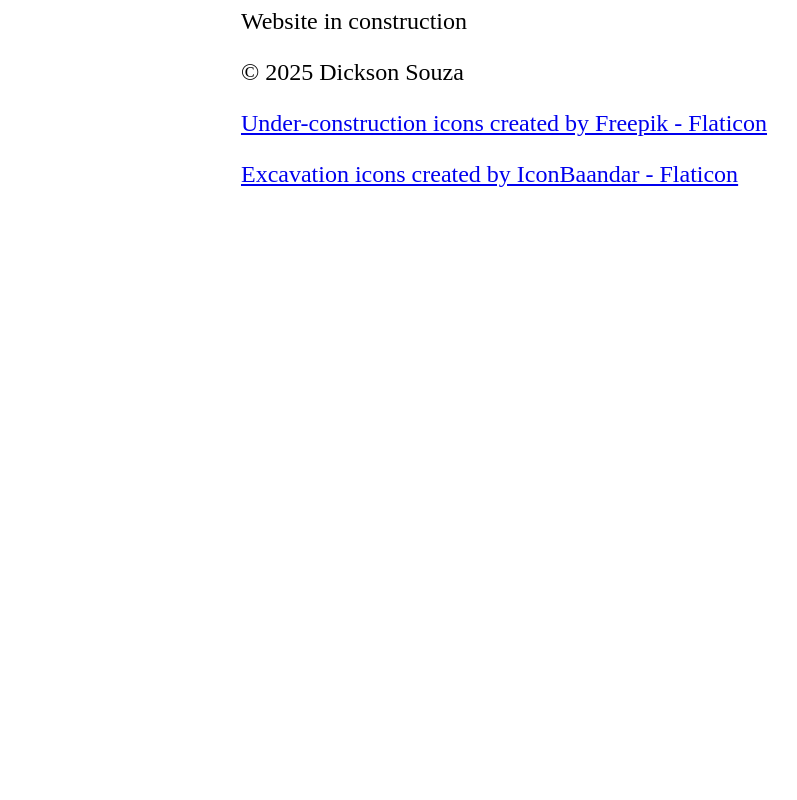
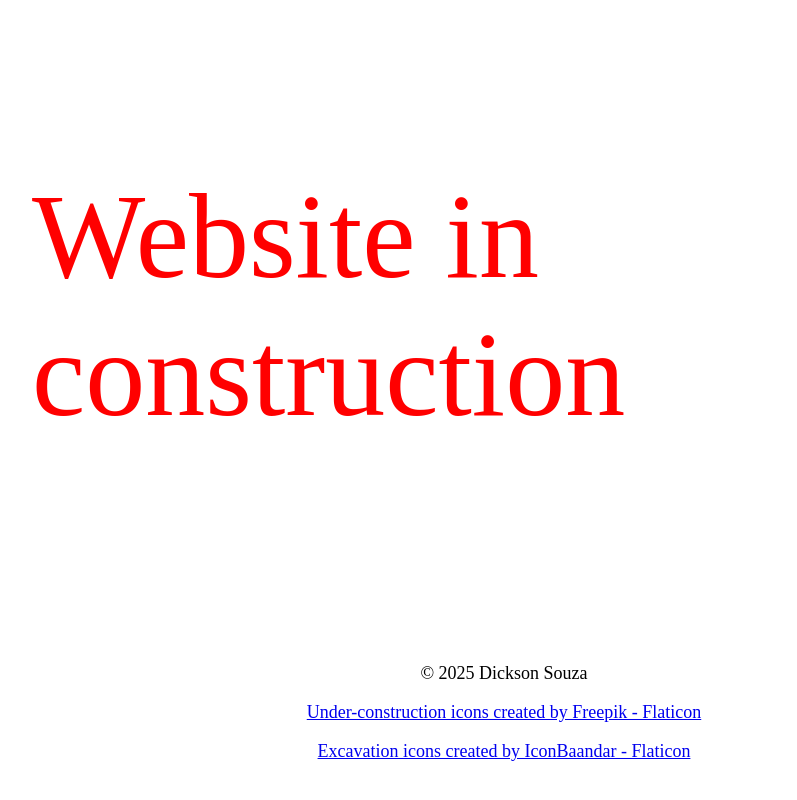
Before and after one commit to disouzam/blog-frontend-public, a React (Vite) app: page / in a window 1280 px wide. Shown: the whole page, without its empty margins (136-933 px from the left). Built offline with nearby package versions, Linux system fonts and the light colour scheme.

Commit message:
Style for banner content with message website in construction and fixed footer
- https://stackoverflow.com/questions/18915550/fix-footer-to-bottom-of-page/18915680#18915680

```diff
--- /dev/null
+++ b/src/App.css
@@ -0,0 +1,16 @@
+.banner-content {
+    font-size: 5em;
+    color: red;
+    padding: 160px;
+    height: 100%;
+}
+
+footer {
+    font-size: 0.75em;
+    justify-items: center;
+    position: fixed;
+    bottom: 0px;
+    left: 0px;
+    right: 0px;
+    margin-bottom: 20px;
+}
--- a/src/App.tsx
+++ b/src/App.tsx
@@ -1,7 +1,9 @@
+import './App.css';
+
 function App() {
   return (
     <>
-      <div>Website in construction</div>
+      <div className="banner-content">Website in construction</div>
       <footer>
         <p>© 2025 Dickson Souza</p>
         <p>
```
Also changed, not shown: .docs/css.md.
